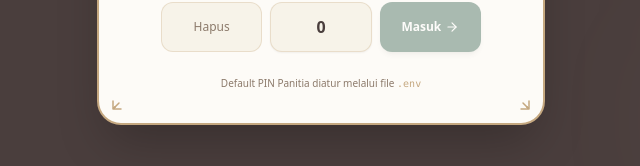
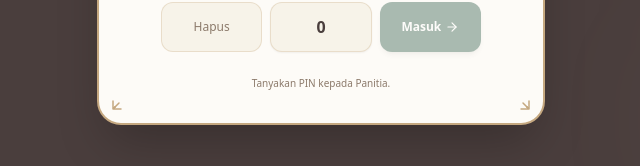
Before and after one commit to luqmanarfian/wedding-shahnazia-checkin, a React (Vite) app: page / in a window 1280 px wide. Shown: the part 586-752 px from the top of the page, without its empty margins (319-959 px from the left). Built offline with nearby package versions, Linux system fonts and the light colour scheme; no server answers.

Commit message:
build: fix env not read

```diff
--- a/src/components/PinLockScreen.jsx
+++ b/src/components/PinLockScreen.jsx
@@ -163,7 +163,7 @@ export default function PinLockScreen({ onUnlockSuccess, isReadOnly }) {
         </form>
 
         <div className="mt-6 text-center text-[10px] text-[#8C7A6B]">
-          Default PIN Panitia diatur melalui file <code className="font-mono text-[#C5A880]">.env</code>
+          Tanyakan PIN kepada Panitia.
         </div>
       </div>
     </div>
```
Also changed, not shown: 1 other file (tests, documents, lock files or other folders).
